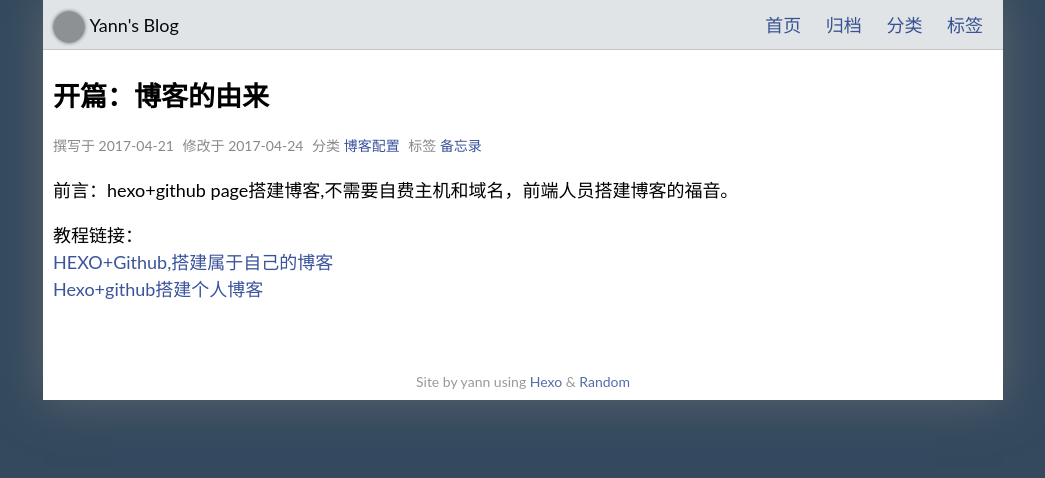
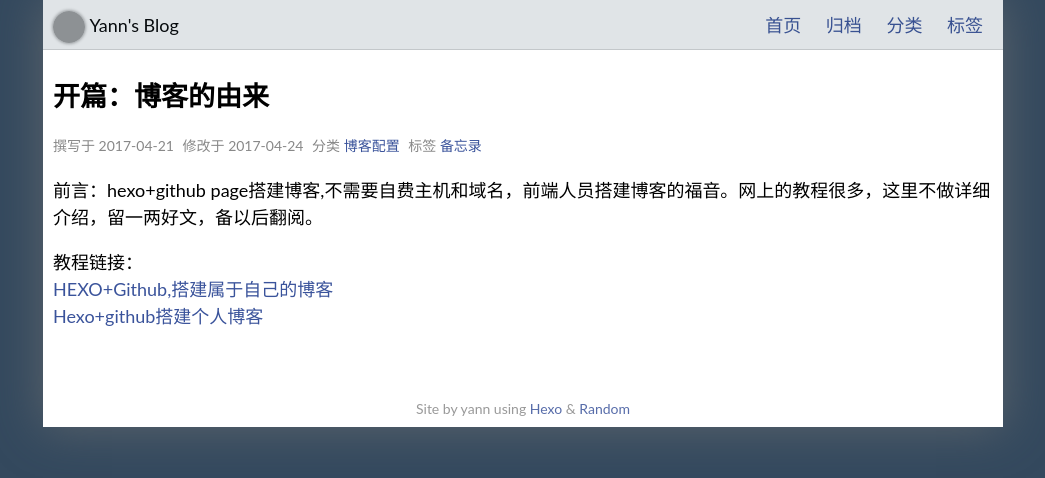
Before and after one commit to xugaoyang/xugaoyang.github.io, a plain HTML site: page 2017/04/21/first-article/index.html in a window 1280 px wide. Shown: the whole page, without its empty margins (117-1162 px from the left). Drawn offline with Linux system fonts and the light colour scheme; grey boxes are pictures that could not be loaded.

Commit message:
Site updated: 2017-04-24 16:51:55

```diff
--- a/2017/04/21/first-article/index.html
+++ b/2017/04/21/first-article/index.html
@@ -16,7 +16,7 @@
 
 
 
-    <meta name="description" content="前言：hexo+github page搭建博客,不需要自费主机和域名，前端人员搭建博客的福音。
+    <meta name="description" content="前言：hexo+github page搭建博客,不需要自费主机和域名，前端人员搭建博客的福音。网上的教程很多，这里不做详细介绍，留一两好文，备以后翻阅。
 教程链接：HEXO+Github,搭建属于自己的博客Hexo+github搭建个人博客">
 
   <title>开篇：博客的由来 [ Yann's Blog ]</title>
@@ -125,7 +125,7 @@
 
     </p>
 
-    <p>前言：hexo+github page搭建博客,不需要自费主机和域名，前端人员搭建博客的福音。</p>
+    <p>前言：hexo+github page搭建博客,不需要自费主机和域名，前端人员搭建博客的福音。网上的教程很多，这里不做详细介绍，留一两好文，备以后翻阅。</p>
 <p>教程链接：<br><a href="http://www.jianshu.com/p/465830080ea9#" target="_blank" rel="external">HEXO+Github,搭建属于自己的博客</a><br><a href="http://www.cnblogs.com/dantefung/p/d8c48ba8030bcab7cfc364d423186fee.html" target="_blank" rel="external">Hexo+github搭建个人博客</a></p>
 
   </article>
```
